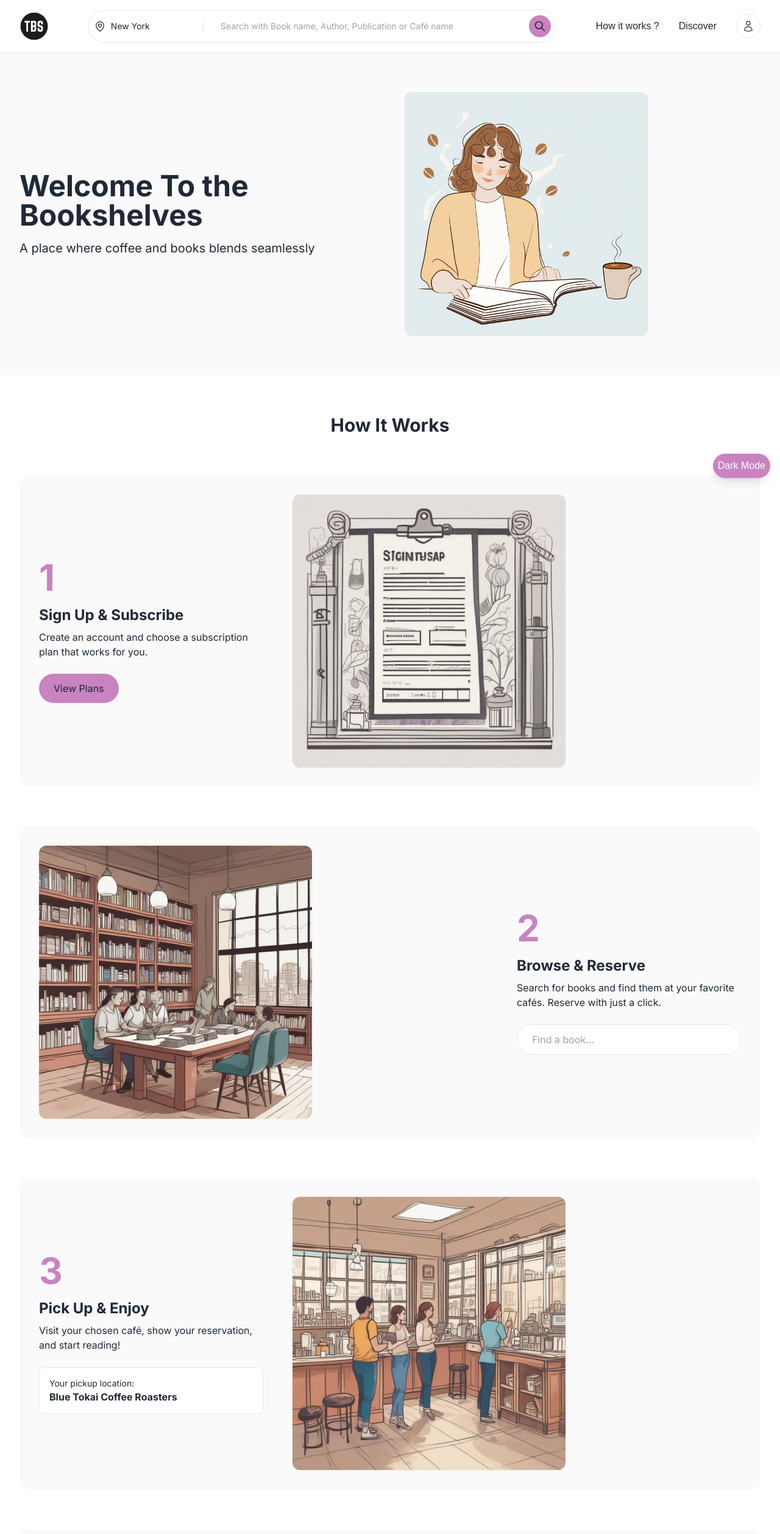
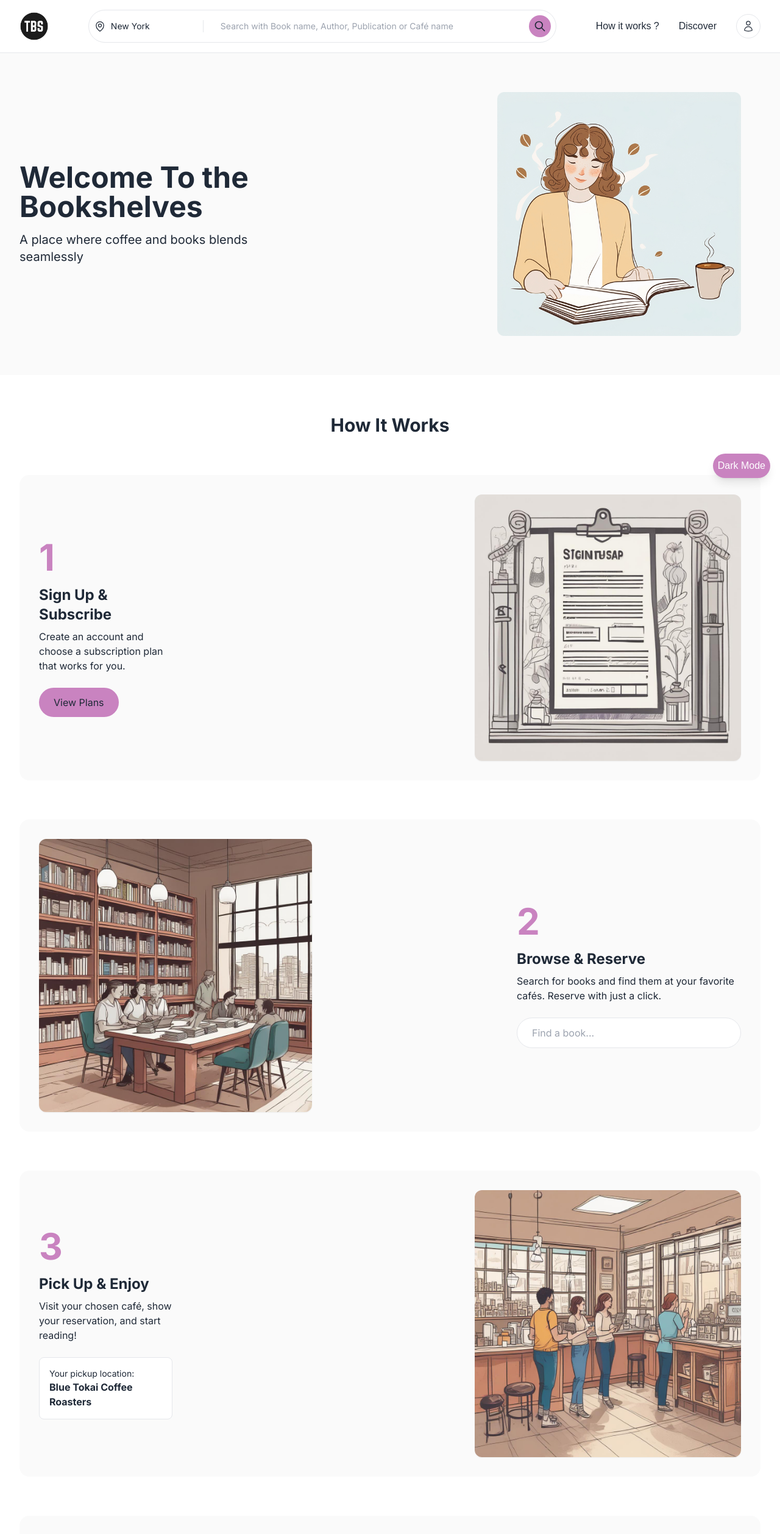
Before and after one commit to prateev1409/TBS-Kavya, a Next.js app: page /how-it-works in a window 1280 px wide. Shown: the top 2516 px of the page at 61% size. Built offline with nearby package versions, Linux system fonts and the light colour scheme.

Commit message:
Still working

```diff
--- a/src/app/how-it-works/page.jsx
+++ b/src/app/how-it-works/page.jsx
@@ -14,7 +14,7 @@ function MainComponent() {
       <main className="min-h-screen bg-background-light dark:bg-background-dark">
         <div className="bg-backgroundSCD-light dark:bg-backgroundSCD-dark py-16">
           <div className="max-w-7xl mx-auto px-4 md:px-8">
-            <div className="flex flex-col md:flex-row items-center justify-between">
+            <div className="flex flex-col md:flex-row items-center justify-between " style={{ gap: '19rem' }} >
               <div className="md:w-1/2">
                 <h1 className="text-5xl font-bold mb-4 font-ibm-plex-sans text-text-light dark:text-text-dark">
                   Welcome To the Bookshelves
@@ -40,7 +40,7 @@ function MainComponent() {
           </h2>
 
           <div className="space-y-16">
-            <div className="flex flex-col md:flex-row items-center gap-12 p-8 rounded-2xl bg-backgroundSCD-light dark:bg-backgroundSCD-dark">
+          <div className="flex flex-col md:flex-row items-center p-8 rounded-2xl bg-backgroundSCD-light dark:bg-backgroundSCD-dark" style={{ gap: '31rem' }}>
               <div className="md:w-1/3">
                 <div className="text-6xl font-bold text-primary-light dark:text-primary-dark font-ibm-plex-sans">
                   1
@@ -95,7 +95,7 @@ function MainComponent() {
               </div>
             </div>
 
-            <div className="flex flex-col md:flex-row items-center gap-12 p-8 rounded-2xl bg-backgroundSCD-light dark:bg-backgroundSCD-dark">
+            <div className="flex flex-col md:flex-row items-center p-8 rounded-2xl bg-backgroundSCD-light dark:bg-backgroundSCD-dark" style={{ gap: '31rem' }}>
               <div className="md:w-1/3">
                 <div className="text-6xl font-bold text-primary-light dark:text-primary-dark font-ibm-plex-sans">
                   3
```
